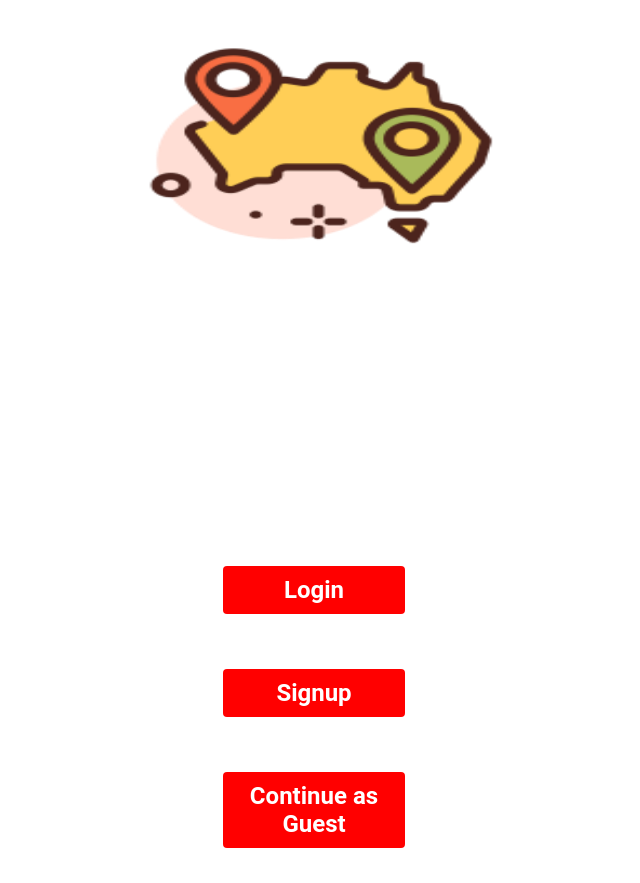
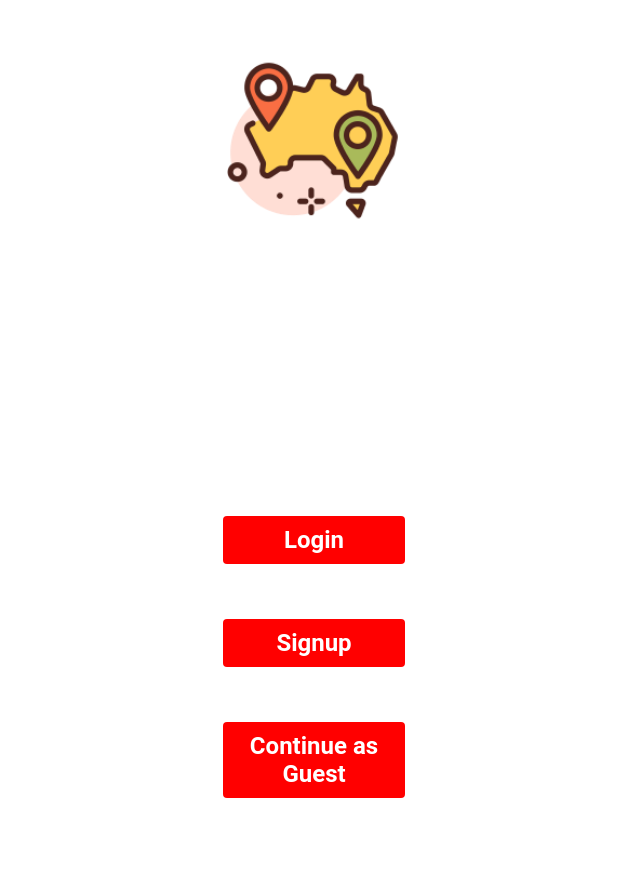
Before and after one commit to TylerWitzke/pocket-planner, a React (Create React App) app: page /pocket-planner/main in a window 1280 px wide. Both pictures are taken after a click on the link "Back". Shown: the whole page, without its empty margins (326-966 px from the left). After the commit the page ends 833 px from the top, so only its background shows below. Built offline with nearby package versions, Linux system fonts and the light colour scheme.

Commit message:
Fix photo

```diff
--- a/src/components/AddItem/AddItem.css
+++ b/src/components/AddItem/AddItem.css
@@ -3,7 +3,7 @@
     justify-content: start;
     flex-direction: column;
     align-items: center;
-    padding-top: 70px;
+    padding-top: 30px;
 }
 
 .AddItem-title-style {
@@ -47,6 +47,4 @@
     position: absolute; /* Positions the link absolutely within the .AddItem-page-style div */
     left: 0; /* Aligns the link to the far left */
     top: 0; /* Aligns the link to the top */
-    margin-top: 50px;
-    margin-left: 10px;
 }
--- a/src/components/LoginSignup/LoginSignup.css
+++ b/src/components/LoginSignup/LoginSignup.css
@@ -6,9 +6,10 @@
     padding-top: 30%;
   }
 
-  .image {
+  .pocket-planner-image {
     padding-top: 40px;
     display: flex;
+    width: 200px;
   }
 
   .outer-container {
--- a/src/components/LoginSignup/LoginSignup.jsx
+++ b/src/components/LoginSignup/LoginSignup.jsx
@@ -21,7 +21,7 @@ const LoginSignup = () => {
 
   return (
     <div className="outer-container">
-      <img src={pocketPlannerImage} alt="Pocket Planner" className="image" />
+      <img src={pocketPlannerImage} alt="Pocket Planner" className="pocket-planner-image" />
       <div className="button-container">
         <GeneralButton
           label="Login"
```
